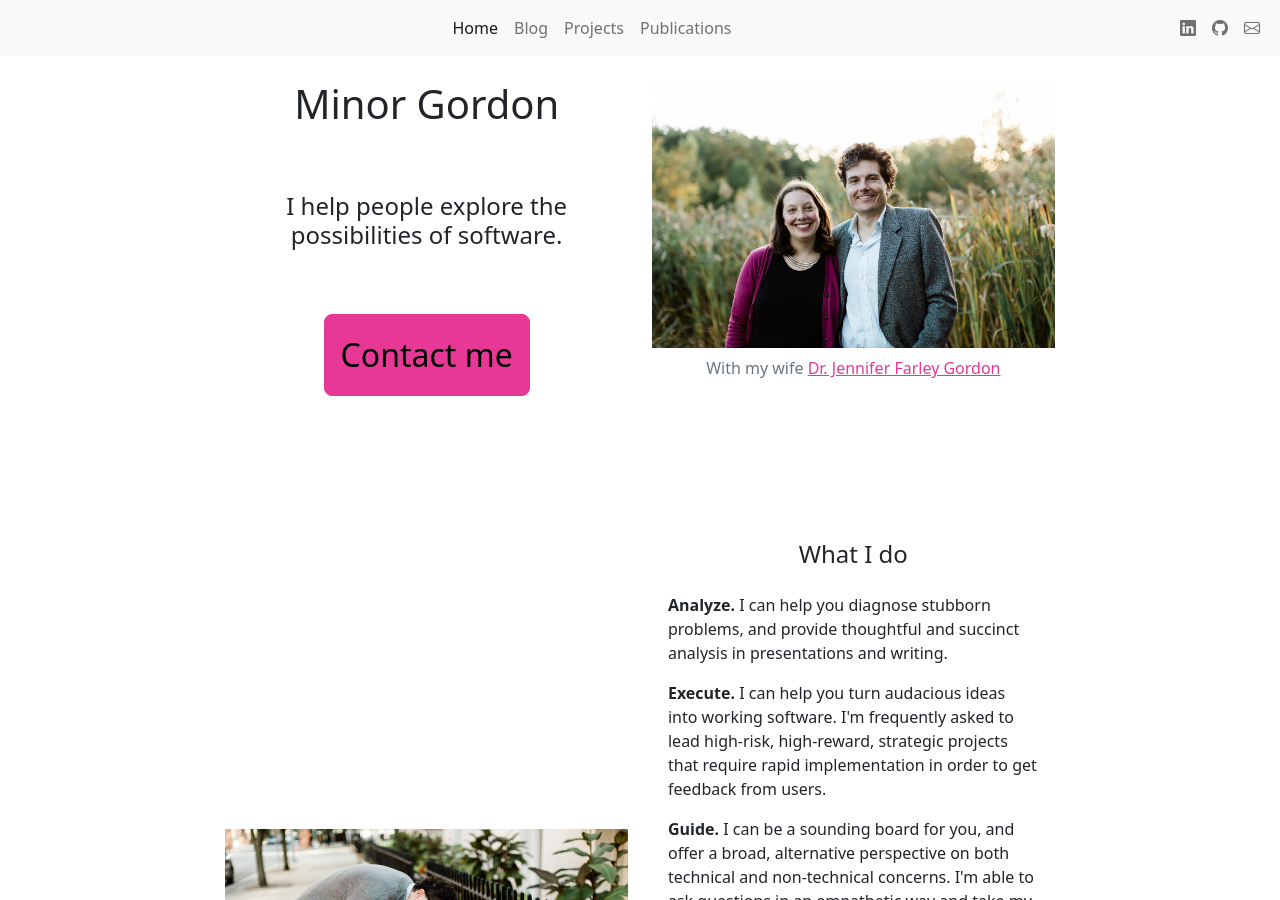
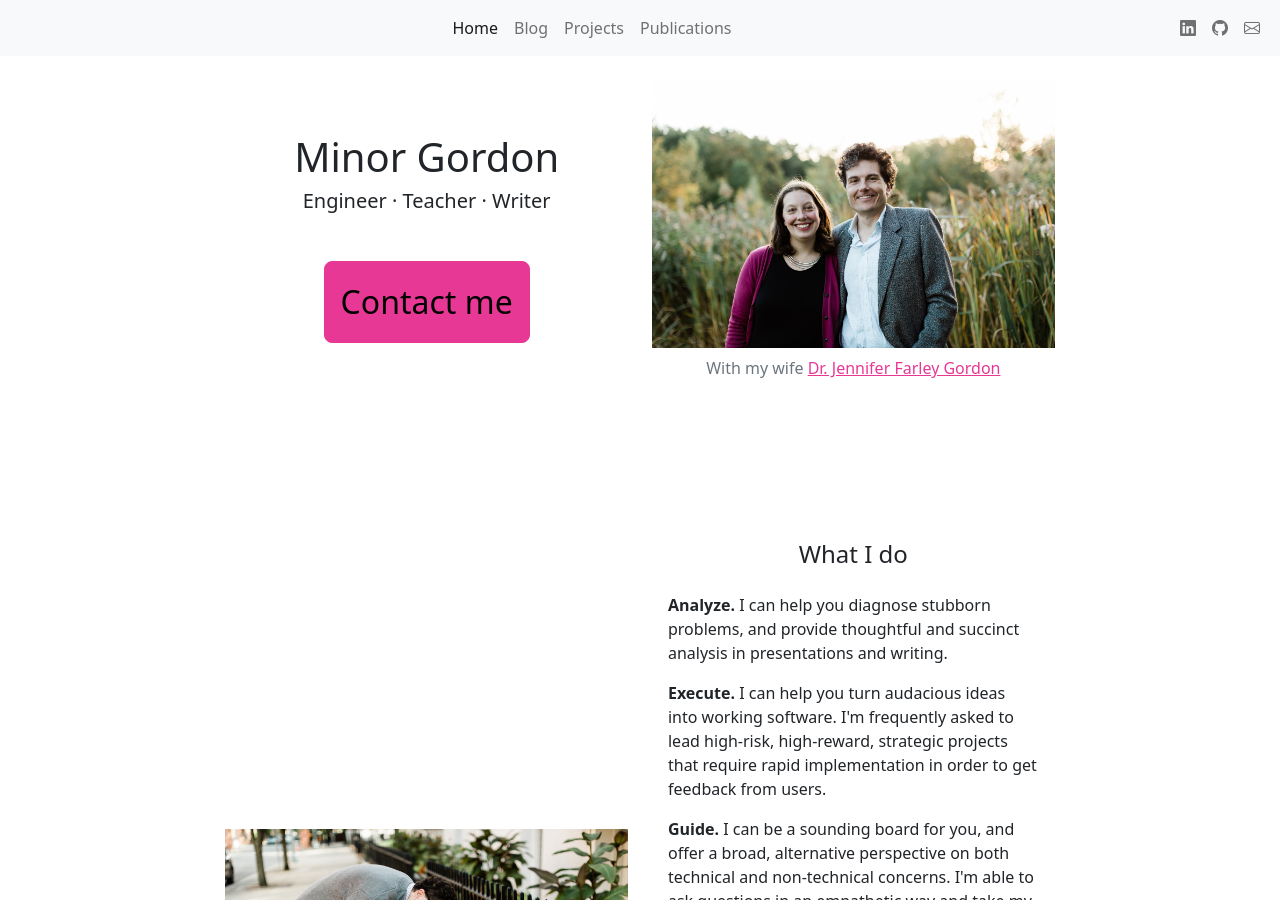
Before and after one commit to minorg/minorgordon.net, a Jekyll site: the page built from index.html, in a window 1280 px wide and 900 px high. Built offline with Jekyll 4.4.1, drawn with Linux system fonts in a browser that asks for light colours; nearby versions of some CDN libraries.

Commit message:
tweak tagline

```diff
--- a/index.html
+++ b/index.html
@@ -5,12 +5,10 @@ title: Home
 <div class="container-fluid">
     <div class="row mb-4">
         <div class="col-xl-6 col-xs-12">
-            <div class="d-flex flex-column h-100 justify-content-between">
-                <h1 class="text-center">Minor Gordon</h1>
-                <h4 class="text-center">I help people explore the possibilities of software.</h4>
-                <div class="d-flex flex-row justify-content-center w-100">
-                    <a class="btn btn-cta btn-primary" href="{{ "/contact.html" | prepend: site.baseurl }}">Contact me</a>
-                </div>
+            <div class="align-items-center d-flex flex-column h-100 justify-content-center">
+                <h1>Minor Gordon</h1>
+                <h5 class="mb-4">Engineer&nbsp;&middot;&nbsp;Teacher&nbsp;&middot;&nbsp;Writer</h5>
+                <a class="btn btn-cta btn-primary mt-4" href="{{ "/contact.html" | prepend: site.baseurl }}">Contact me</a>
             </div>
         </div>
         <div class="col-xl-6 col-xs-12 d-flex flex-column justify-content-center text-center">
```
